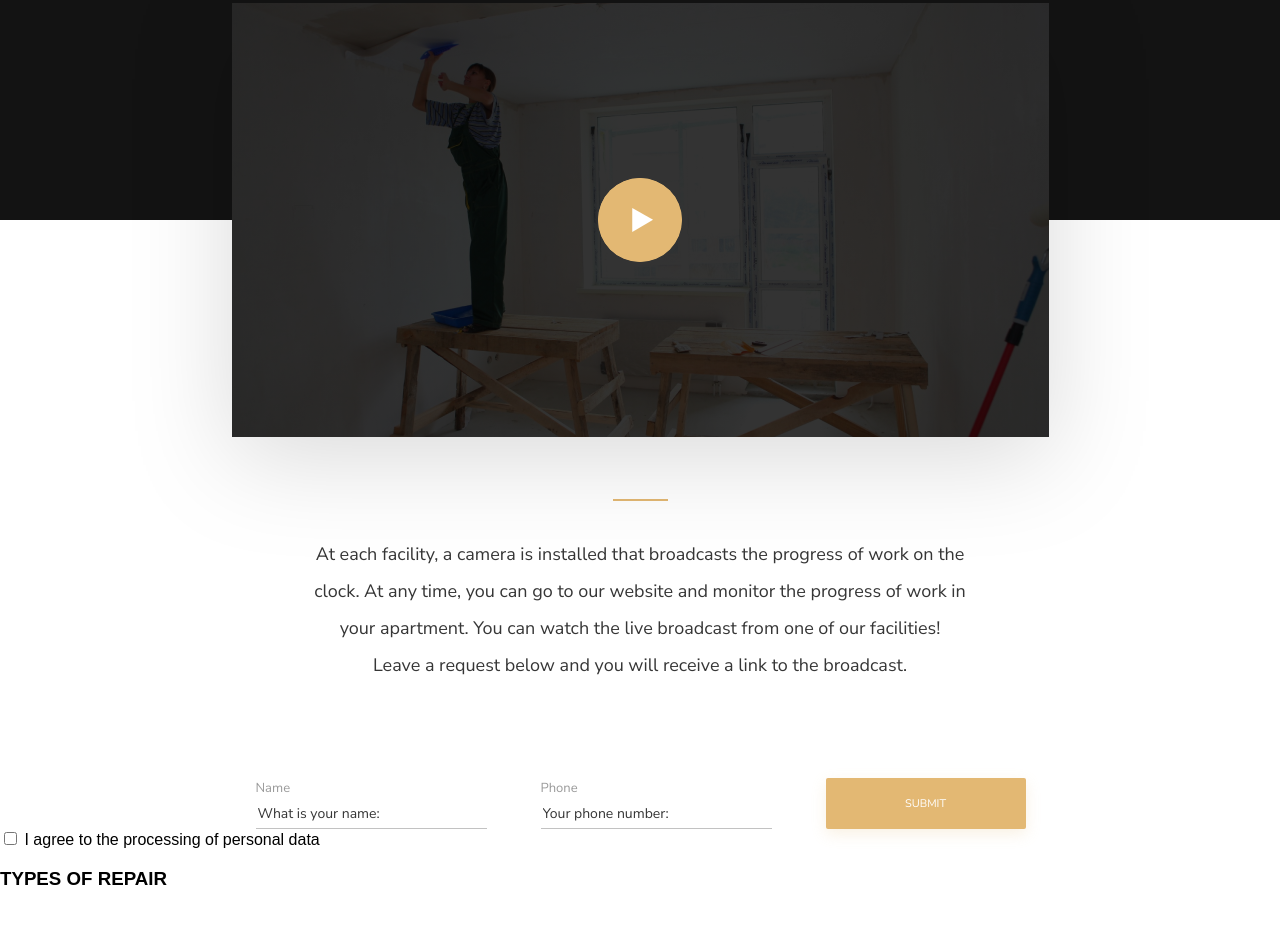
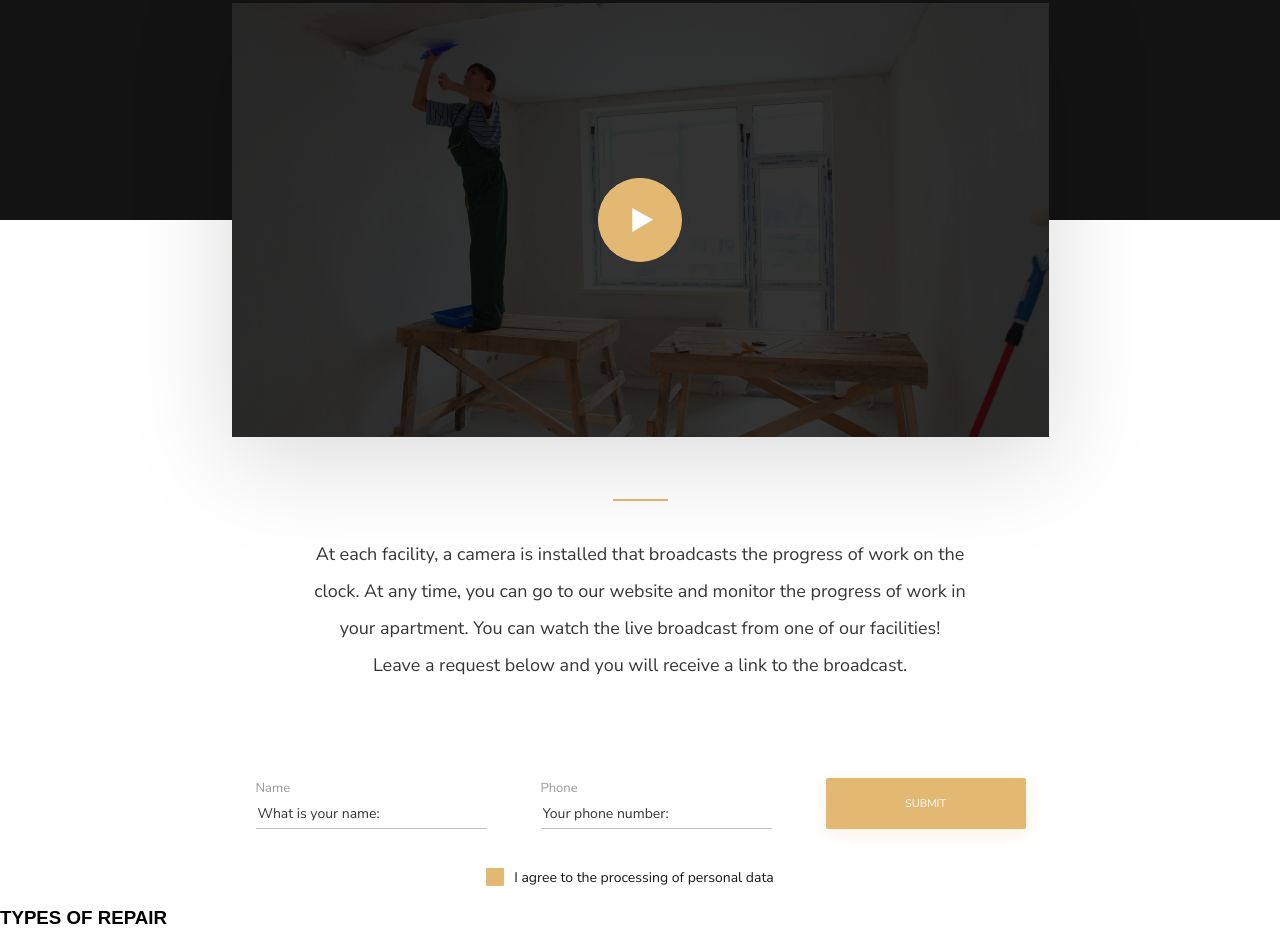
Before and after one commit to rudakov17/css-practice, a plain HTML site: page index.html in a window 1280 px wide. Shown: the part 1644-2591 px from the top of the page. Before the commit the page ends 2552 px from the top, so only its background shows below. Drawn offline with Linux system fonts and the light colour scheme.

Commit message:
сделал чекбокс
я сделал чекбокс. Я. СДЕЛАЛ. ЧЕКБОКС. стилизовал точнее. это что то страшное.

```diff
--- a/index.html
+++ b/index.html
@@ -183,7 +183,7 @@
           live broadcast from one of our facilities!<br />Leave a request below
           and you will receive a link to the broadcast.
         </p>
-        <div id="container-form">
+        <div class="container-form">
           <form id="name-phone-form">
             <div>
               <p class="label-p">
@@ -210,12 +210,11 @@
             </div>
           </form>
         </div>
-        <div>
-          <input
-            type="checkbox"
-            name="I agree to the processing of personal data"
-          />
-          <label class="text">I agree to the processing of personal data</label>
+        <div class="container-form" id="container-chekbox">
+          <input type="checkbox" id="cb1" />
+          <label for="cb1" id="chekbox-text"
+            >I agree to the processing of personal data</label
+          >
         </div>
       </section>
       <section>
--- a/style.css
+++ b/style.css
@@ -385,9 +385,73 @@ input[type='text']::placeholder {
   border-bottom: 1px solid rgba(54, 54, 54, 0.3);
 }
 
-#container-form {
+.container-form {
   display: block;
   margin-left: auto;
   margin-right: auto;
   width: 769px;
 }
+
+#container-chekbox {
+  text-align: center;
+  padding-right: 20px;
+  margin-top: 39px;
+}
+
+#chekbox-text {
+  font-family: 'Nunito Sans';
+  font-style: normal;
+  font-weight: 400;
+  font-size: 14px;
+  line-height: 23px;
+  /* or 23px */
+
+  color: #181818;
+}
+
+/* стилизация чекбокса */
+#container-chekbox input[type='checkbox']:checked,
+#container-chekbox input[type='checkbox']:not(:checked) {
+  position: absolute;
+  left: -9999px;
+}
+#container-chekbox input[type='checkbox']:checked + label,
+#container-chekbox input[type='checkbox']:not(:checked) + label {
+  display: inline-block;
+  position: relative;
+  padding-left: 28px;
+  line-height: 20px;
+  cursor: pointer;
+}
+#container-chekbox input[type='checkbox']:checked + label:before,
+#container-chekbox input[type='checkbox']:not(:checked) + label:before {
+  content: '';
+  position: absolute;
+  left: 0px;
+  top: 0px;
+  width: 18px;
+  height: 18px;
+  background-color: #e3b873;
+  border-radius: 1px;
+}
+#container-chekbox input[type='checkbox']:checked + label:after,
+#container-chekbox input[type='checkbox']:not(:checked) + label:after {
+  content: '';
+  position: absolute;
+  transition: all 0.2s ease;
+  left: 3px;
+  top: 4px;
+  width: 10px;
+  height: 5px;
+  border-radius: 1px;
+  border-left: 2px solid #ffffff;
+  border-bottom: 2px solid #ffffff;
+  transform: rotate(-45deg);
+}
+#container-chekbox input[type='checkbox']:not(:checked) + label:after {
+  opacity: 0;
+}
+#container-chekbox input[type='checkbox']:checked + label:after {
+  opacity: 1;
+}
+/* стилизация чекбокса конец */
```
